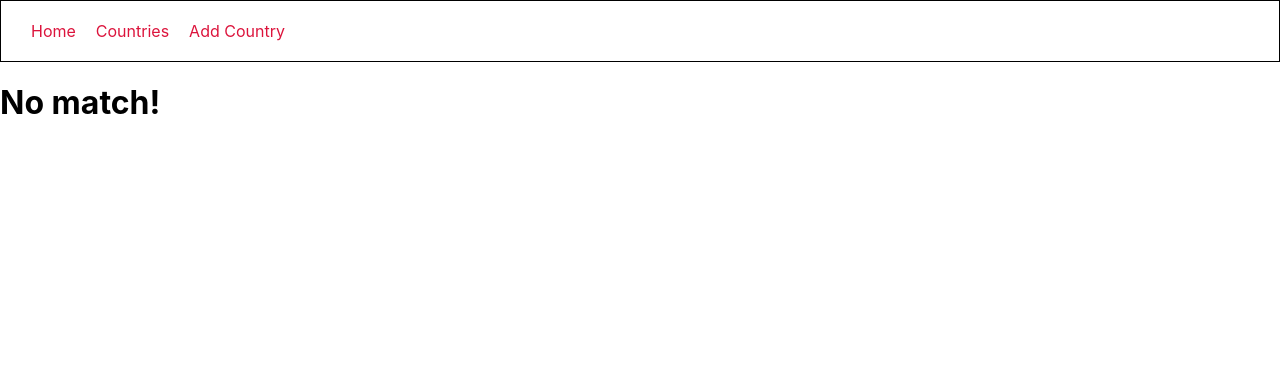
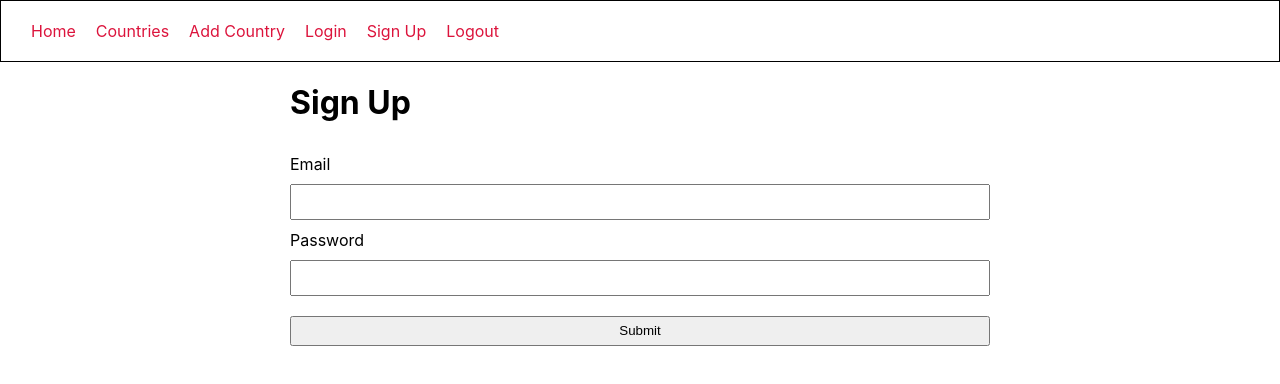
Before and after one commit to Aubyn92/countries_app_client, a React (Create React App) app: page /sign-up in a window 1280 px wide. Shown: the top 384 px of the page. Built offline with nearby package versions, Linux system fonts and the light colour scheme.

Commit message:
Altered navbar component; react hook for logging out.

```diff
--- a/src/components/AddCountry.jsx
+++ b/src/components/AddCountry.jsx
@@ -13,10 +13,11 @@
     const body = {
       country: this.state,
     };
-    await fetch("http://localhost:3000/countries", {
+    await fetch(`${process.env.REACT_APP_BACKEND_URL}/countries`, {
       method: "POST",
       headers: {
         "Content-Type": "application/json",
+        'Authorization': `Bearer ${localStorage.getItem('token')}`
       },
       body: JSON.stringify(body),
     });
--- a/src/components/App.jsx
+++ b/src/components/App.jsx
@@ -6,8 +6,9 @@
 import Navbar from "../shared/Navbar";
 import AddCountry from "./AddCountry";
 import EditCountry from "./EditCountry";
-import ProtectedRoute from './ProtectedRoute'
-import Secrets from './Secrets'
+import ProtectedRoute from './ProtectedRoute';
+import Login from './Login';
+import SignUp from './SignUp';
 
 class App extends React.Component {
   render() {
@@ -15,11 +16,12 @@
       <>
         <Navbar />
         <Switch>
-          <ProtectedRoute exact path="/secrets" component={Secrets} />
+          <Route exact path="/countries" component={Countries} />
+          <Route exact path="/countries/create" component={AddCountry} />
           <Route exact path="/countries/:id/edit" component={EditCountry} />
-          <Route exact path="/countries/create" component={AddCountry} />
-          <Route exact path="/countries" component={Countries} />
           <Route exact path="/" component={Home} />
+          <Route exact path="/login" component={Login} />
+          <Route exact path="/sign-up" component={SignUp} />
           <Route component={NoMatch} />
         </Switch>
       </>
--- a/src/components/Countries.jsx
+++ b/src/components/Countries.jsx
@@ -7,14 +7,20 @@
   state = { countries: [] };
 
   getCountries = async () => {
-    const response = await fetch("http://localhost:3000/countries");
-    const countries = await response.json();
+    const response = await fetch(`${process.env.REACT_APP_BACKEND_URL}/countries`, {
+      headers: {
+        'Authorization': `Bearer ${localStorage.getItem('token')}`
+      }
+    });    const countries = await response.json();
     this.setState({ countries: countries });
   };
 
   deleteCountry = async (id) => {
-    await fetch(`http://localhost:3000/countries/${id}`, {
+    await fetch(`${process.env.REACT_APP_BACKEND_URL}/countries/${id}`, {
       method: "DELETE",
+      headers: {
+        'Authorization': `Bearer ${localStorage.getItem('token')}`
+      }
     });
     this.getCountries();
   };
--- a/src/components/EditCountry.jsx
+++ b/src/components/EditCountry.jsx
@@ -20,10 +20,11 @@
   onFormSubmit = async (event) => {
     event.preventDefault();
     const { id, name, description, airline, year } = this.state;
-    await fetch(`http://localhost:3000/countries/${id}`, {
+    await fetch(`${process.env.REACT_APP_BACKEND_URL}/countries/${id}`, {
       method: "PUT",
       headers: {
         "Content-Type": "application/json",
+        'Authorization': `Bearer ${localStorage.getItem('token')}`
       },
       body: JSON.stringify({ country: { name, description, airline, year }}),
     });
@@ -32,7 +33,11 @@
 
   async componentDidMount() {
     const { id } = this.state;
-    const response = await fetch(`http://localhost:3000/countries/${id}`);
+    const response = await fetch(`${process.env.REACT_APP_BACKEND_URL}/countries/${id}`, {
+      headers: {
+        'Authorization': `Bearer ${localStorage.getItem('token')}`
+      }
+    });
     const { name, description, airline, year } = await response.json();
     this.setState({ name, description, airline, year, loading: false });
   }
--- /dev/null
+++ b/src/components/Login.jsx
@@ -0,0 +1,71 @@
+import React from "react";
+
+class Login extends React.Component {
+  state = { email: "", password: "", errMessage: "" };
+
+  onInputChange = (event) => {
+    const key = event.target.id;
+    this.setState({
+      [key]: event.target.value,
+    });
+  };
+
+  onFormSubmit = async (event) => {
+    event.preventDefault();
+    const { email, password } = this.state;
+    const body = {
+      auth: { email, password },
+    };
+    try {
+        const response = await fetch(`${process.env.REACT_APP_BACKEND_URL}/login`, {
+            method: "POST",
+            headers: {
+              "Content-Type": "application/json",
+            },
+        body: JSON.stringify(body),
+      });
+      if (response.status >= 400) {
+        throw new Error("incorrect credentials");
+      } else {
+        const { jwt } = await response.json();
+        localStorage.setItem("token", jwt);
+        this.props.history.push("/countries");
+      }
+    } catch (err) {
+      this.setState({
+        errMessage: err.message,
+      });
+    }
+  };
+
+  render() {
+    const { email, password, errMessage } = this.state;
+    return (
+      <div className="container">
+        <h1>Login</h1>
+        {errMessage && <span>{errMessage}</span>}
+        <form onSubmit={this.onFormSubmit}>
+          <label htmlFor="email">Email</label>
+          <input
+            type="email"
+            name="email"
+            id="email"
+            value={email}
+            onChange={this.onInputChange}
+          />
+          <label htmlFor="password">Password</label>
+          <input
+            type="password"
+            name="password"
+            id="password"
+            value={password}
+            onChange={this.onInputChange}
+          />
+          <input type="submit" value="Submit" />
+        </form>
+      </div>
+    );
+  }
+}
+
+export default Login;
--- a/src/components/ProtectedRoute.jsx
+++ b/src/components/ProtectedRoute.jsx
@@ -7,14 +7,23 @@
     loading: true,
   };
 
-  componentDidMount() {
-    const token = localStorage.getItem("token");
-    if (token === "password") {
-      this.setState({
-        auth: true,
-        loading: false,
-      });
-    } else {
+  async componentDidMount() {
+    try {
+        const response = await fetch(`${process.env.REACT_APP_BACKEND_URL}/status`, {
+            headers: {
+              'Authorization': `Bearer ${localStorage.getItem('token')}`
+            }
+          })
+      if (response.status >= 400) {
+        throw(new Error("not authorized"))
+      } else {
+        this.setState({
+          auth: true,
+          loading: false,
+        });
+      }
+    } catch(err) {
+      console.log(err.message)
       this.setState({
         loading: false,
       });
@@ -24,7 +33,7 @@
   render() {
     const { loading, auth } = this.state;
     if (!loading && !auth) {
-      return <Redirect to="/" />;
+      return <Redirect to="/login" />;
     } else {
       return !loading && (
         <Route
--- /dev/null
+++ b/src/components/SignUp.jsx
@@ -0,0 +1,72 @@
+import React from "react";
+
+class SignUp extends React.Component {
+  state = { email: "", password: "" };
+
+  onInputChange = (event) => {
+    const key = event.target.id;
+    this.setState({
+      [key]: event.target.value,
+    });
+  };
+
+  onFormSubmit = async (event) => {
+    event.preventDefault();
+    const { email, password } = this.state;
+    try {
+        const response = await fetch(`${process.env.REACT_APP_BACKEND_URL}/sign-up`, {
+            method: "POST",
+            headers: {
+              "Content-Type": "application/json",
+            },
+        body: JSON.stringify({ user: { email, password }}),
+      });
+      if (response.status >= 400) {
+        throw new Error("incorrect credentials");
+      } else {
+        const response = await fetch(`${process.env.REACT_APP_BACKEND_URL}/login`, {
+            method: "POST",
+            headers: {
+              "Content-Type": "application/json",
+            },
+          body: JSON.stringify({ auth: { email, password }}),
+        })
+        const { jwt } = await response.json()
+        localStorage.setItem("token", jwt);
+        this.props.history.push("/countries");
+      }
+    } catch (err) {
+      console.log(err.message)
+    }
+  };
+
+  render() {
+    const { email, password } = this.state;
+    return (
+      <div className="container">
+        <h1>Sign Up</h1>
+        <form onSubmit={this.onFormSubmit}>
+          <label htmlFor="email">Email</label>
+          <input
+            type="email"
+            name="email"
+            id="email"
+            value={email}
+            onChange={this.onInputChange}
+          />
+          <label htmlFor="password">Password</label>
+          <input
+            type="password"
+            name="password"
+            id="password"
+            value={password}
+            onChange={this.onInputChange}
+          />
+          <input type="submit" value="Submit" />
+        </form>
+      </div>
+    );
+  }
+}
+
+export default SignUp;
--- a/src/index.css
+++ b/src/index.css
@@ -12,10 +12,26 @@
   border: 1px solid black;
 }
 
-nav a {
+nav a, nav span {
   text-decoration: none;
   color: crimson;
   margin: 0px 10px;
+  cursor: pointer;
+}
+
+.edit-delete-container {
+  margin: 20px 0px;
+}
+
+.edit-delete-container a, .edit-delete-container span {
+  margin-right: 10px;
+  color: crimson;
+  text-decoration: none;
+  cursor: pointer;
+}
+
+.bookmark {
+  padding: 10px;
 }
 
 .container {
@@ -44,18 +60,3 @@
   resize: none;
   height: 100px;
 }
-
-.edit-delete-container {
-  margin: 20px 0px;
-}
-
-.edit-delete-container a, span {
-  margin-right: 10px;
-  color: crimson;
-  text-decoration: none;
-  cursor: pointer;
-}
-
-.bookmark {
-  padding: 10px;
-}
--- a/src/shared/Navbar.jsx
+++ b/src/shared/Navbar.jsx
@@ -1,17 +1,26 @@
 import React from "react";
-import { Link } from "react-router-dom";
+import { Link, useHistory } from "react-router-dom";
 
-class NavBar extends React.Component {
-  render() {
+const NavBar = () => {
+  const history = useHistory();
+
   return (
     <nav>
       <Link to="/">Home</Link>
       <Link to="/countries">Countries</Link>
       <Link to="/countries/create">Add Country</Link>
-        {/* <Link to="/countries/show">Map</Link> */}
+      <Link to="/login">Login</Link>
+      <Link to="/sign-up">Sign Up</Link>
+      <span
+        onClick={() => {
+          localStorage.removeItem("token");
+          history.push("/login");
+        }}
+      >
+        Logout
+      </span>
     </nav>
   );
-  }
-}
+};
 
 export default NavBar;
```
Lines whose indentation alone changed are shown as unchanged.
